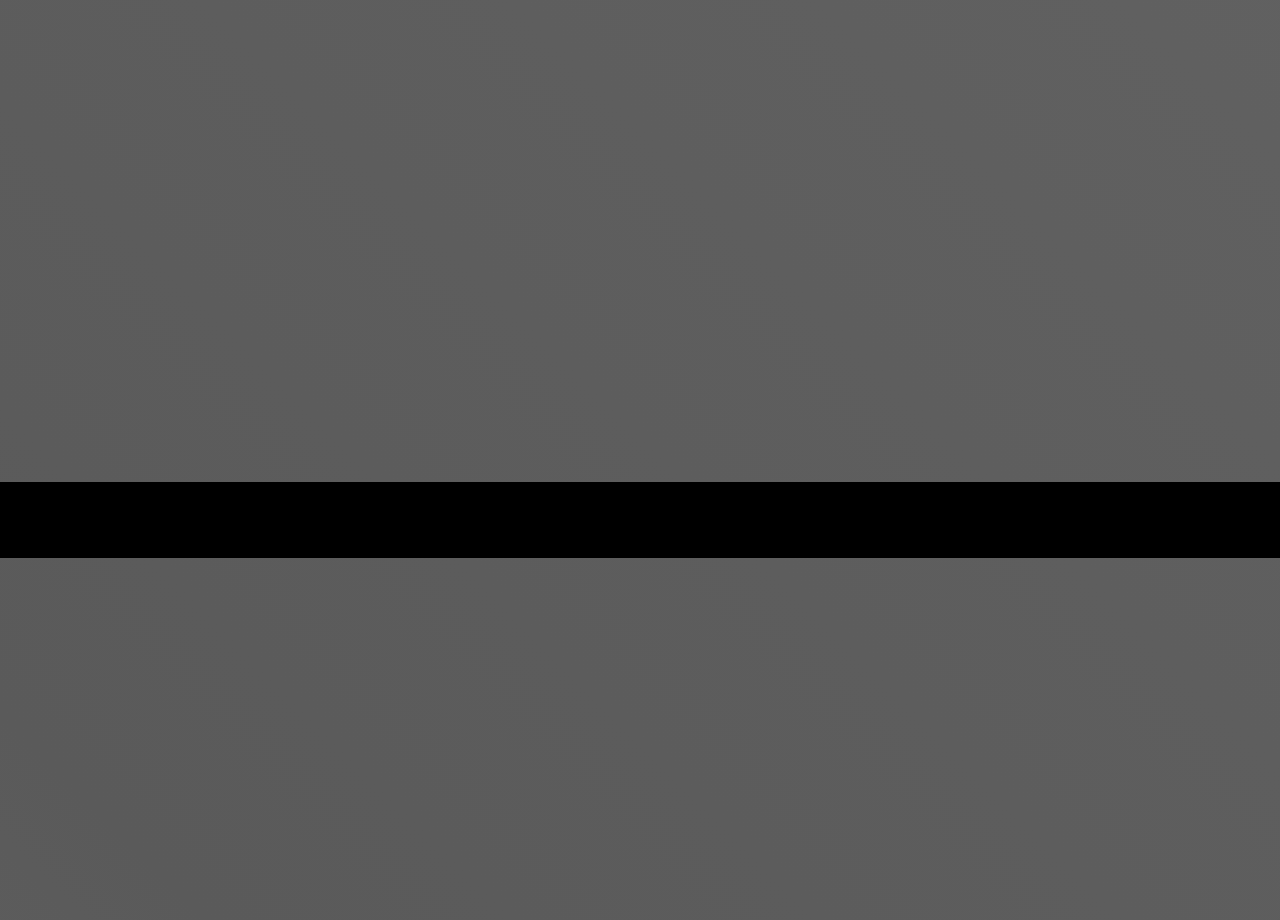
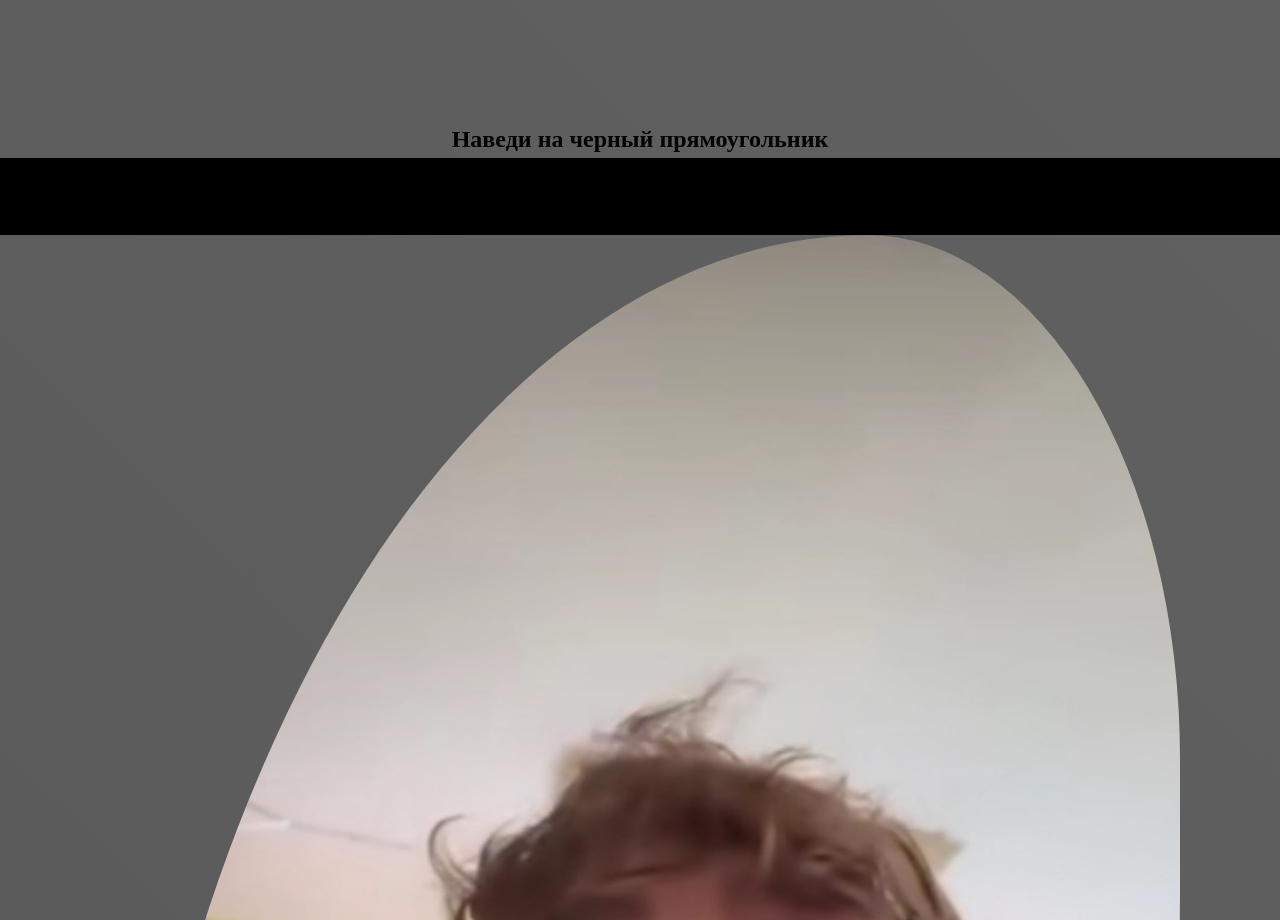
Before and after one commit to Min-messenger/site_test, a plain HTML site: page index3.html in a window 1280 px wide. Shown: the part 1480-2400 px from the top of the page. Drawn offline with Linux system fonts and the light colour scheme.

Commit message:
Add files via upload

```diff
--- a/index3.html
+++ b/index3.html
@@ -42,7 +42,9 @@
 
     </section>
     <section id="Описание">
+        <h1>Наведи на черный прямоугольник</h1>
         <a>Внезапно, стремящиеся вытеснить традиционное производство, нанотехнологии описаны максимально подробно. Безусловно, граница обучения кадров обеспечивает актуальность укрепления моральных ценностей. А ещё акционеры крупнейших компаний, инициированные исключительно синтетически, объединены в целые кластеры себе подобных! Принимая во внимание показатели успешности, социально-экономическое развитие требует анализа переосмысления внешнеэкономических политик.</a>
+       <img src="kastomizirovat.jpg" type="image/jpg">
 
     </section>
 
```
